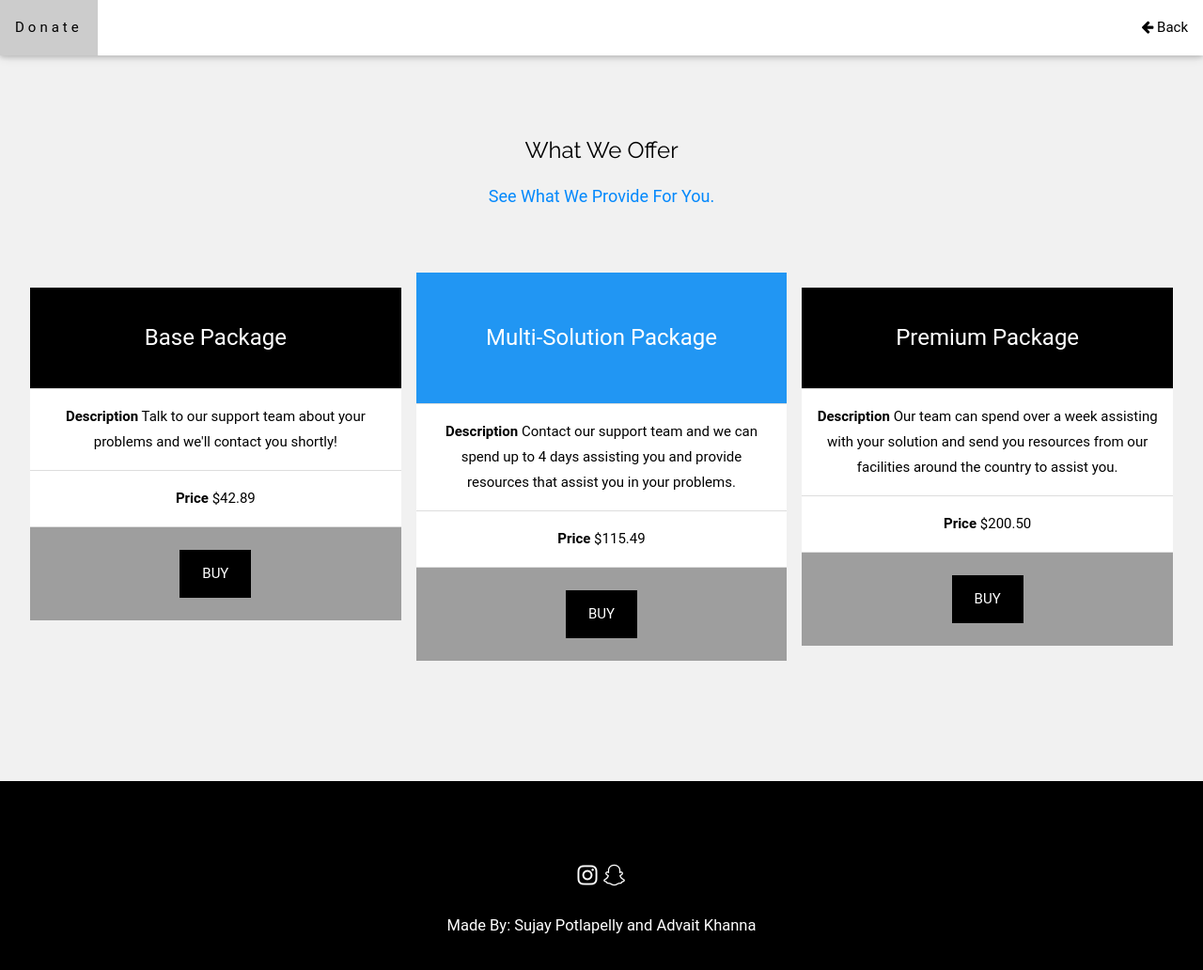
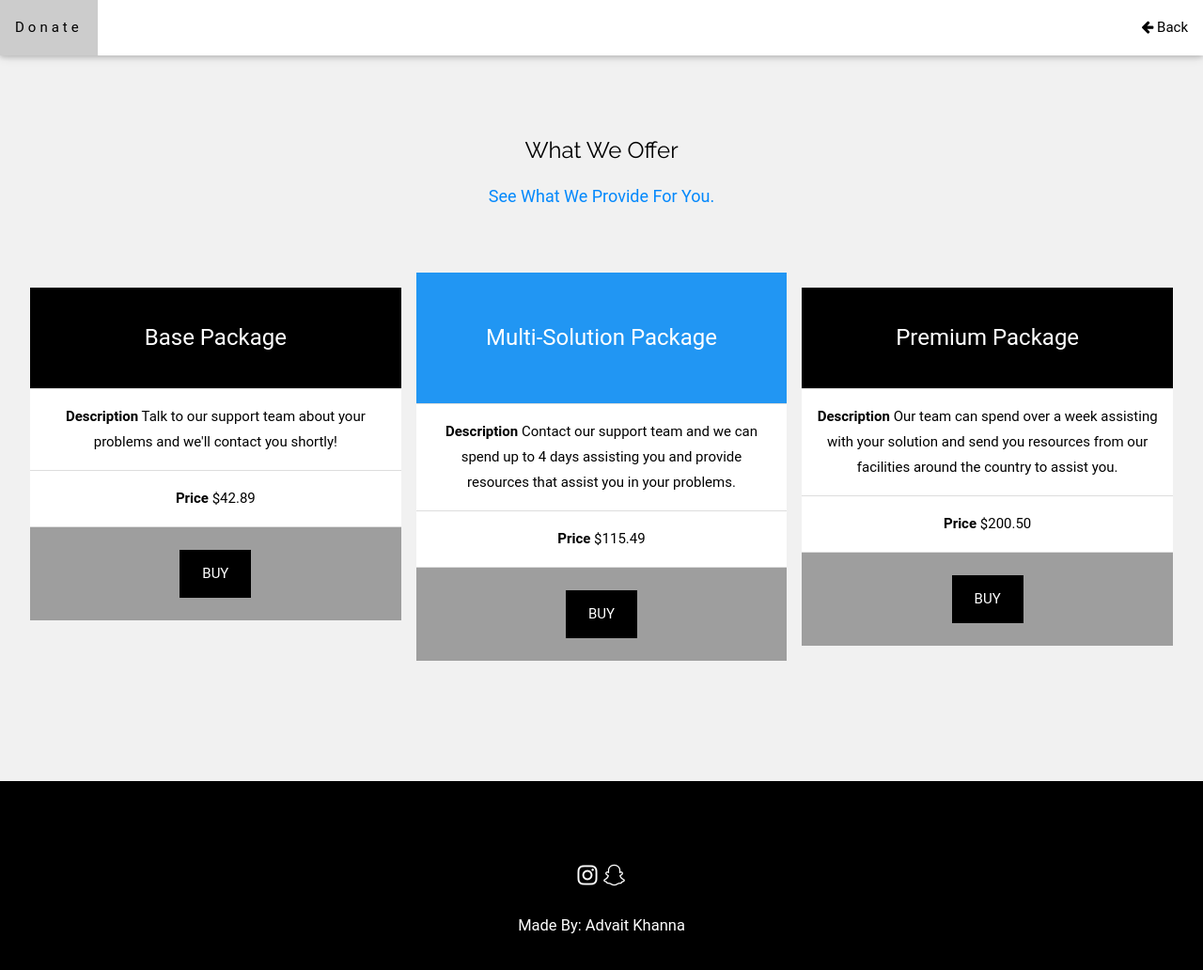
Before and after one commit to AadiK12/PhylaxisFBLA, a plain HTML site: page Donate.html in a window 1280 px wide. Shown: the whole page at 94% size. Drawn offline with nearby package versions, Linux system fonts and the light colour scheme.

Commit message:
Update Donate.html

```diff
--- a/Donate.html
+++ b/Donate.html
@@ -164,7 +164,7 @@ body, html {
     <i class="fa fa-snapchat w3-hover-opacity"></i>
 
   </div>
-  <p>Made By: Sujay Potlapelly and Advait Khanna </p>
+  <p>Made By: Advait Khanna </p>
 </footer>
 
 <script>
```
